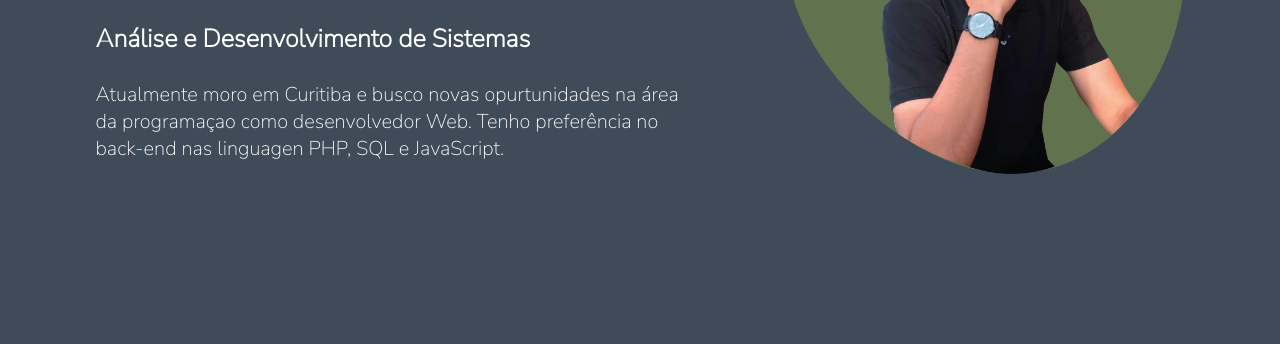
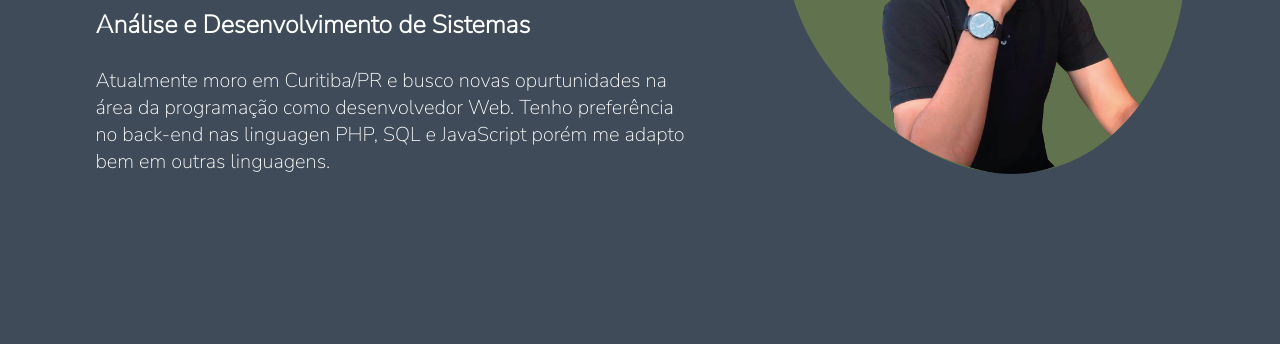
Before and after one commit to FernandoDiasH/Desenvolvimento_Web, a plain HTML site: page index.html in a window 1280 px wide. Shown: the part 456-800 px from the top of the page. Drawn offline with Linux system fonts and the light colour scheme.

Commit message:
correção ortográfica

```diff
--- a/index.html
+++ b/index.html
@@ -31,8 +31,8 @@
 					<h3 class="item">Estudante do Curso</h3>
 					<h3 class="item">Análise e Desenvolvimento de Sistemas</h3>
 					<p class="item">
-					Atualmente moro em Curitiba e busco novas opurtunidades na área da programaçao como desenvolvedor Web.
-					Tenho preferência no back-end nas linguagen PHP, SQL e JavaScript.
+					Atualmente moro em Curitiba/PR e busco novas opurtunidades na área da programação como desenvolvedor Web.
+					Tenho preferência no back-end nas linguagen PHP, SQL e JavaScript porém me adapto bem em outras linguagens.
 					</p>
 				</div>
 				<img  src="img/eu.png">
```
